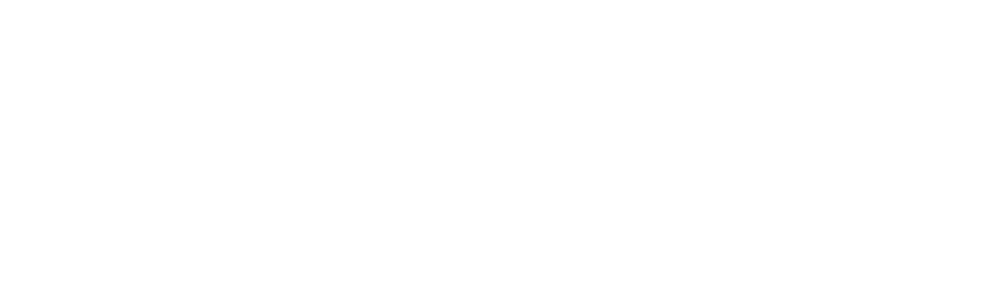
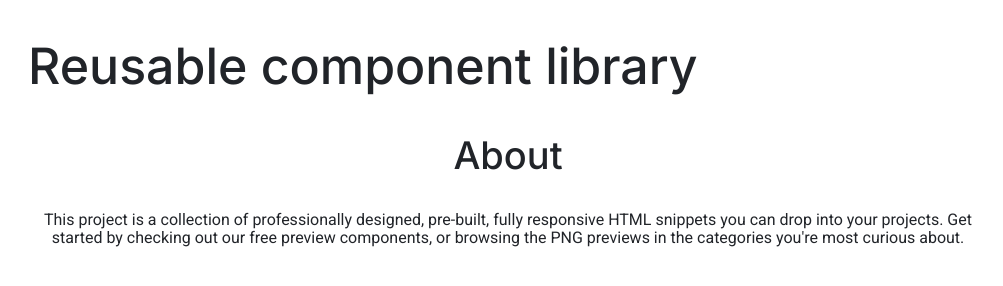
Before and after one commit to js-tasks-ru/htmlcss-20250313_n-belozyorova, a website: page index.html in a window 1280 px wide. Shown: the whole page, without its empty margins (132-1135 px from the left). Drawn offline with Linux system fonts and the light colour scheme.

Commit message:
Page skeleton added

```diff
--- a/assets/css/main.css
+++ b/assets/css/main.css
@@ -1,5 +1,10 @@
 @import '../fonts/fonts.css';
 @import './normalize.css';
+
+@import '../../components/header/header.css';
+@import '../../components/main/main.css';
+@import '../../components/page/page.css';
+@import '../../components/footer/footer.css';
 
 :root {
     --white: #ffffff;
--- a/assets/fonts/fonts.css
+++ b/assets/fonts/fonts.css
@@ -1 +1,2 @@
 @import url('https://fonts.googleapis.com/css2?family=Roboto:ital,wght@0,100;0,300;0,400;0,500;0,700;0,900;1,100;1,300;1,400;1,500;1,700;1,900&display=swap');
+@import url('https://fonts.googleapis.com/css2?family=Inter:ital,opsz,wght@0,14..32,100..900;1,14..32,100..900&display=swap');
--- /dev/null
+++ b/components/footer/footer.css
@@ -0,0 +1,14 @@
+.footer {
+  background-color: var(--white);
+  color: var(--black);
+  padding: 0 160px;
+  text-align: center;
+}
+
+.footer__title {
+  font-family: 'Inter';
+  font-style: normal;
+  font-weight: 500;
+  font-size: 38px;
+  line-height: 48px;
+}
--- /dev/null
+++ b/components/header/header.css
@@ -0,0 +1,13 @@
+.header {
+  background-color: var(--white);
+  color: var(--black);
+  padding: 0 160px;
+}
+
+.header__title {
+  font-family: 'Inter';
+  font-style: normal;
+  font-weight: 500;
+  font-size: 50px;
+  line-height: 64px;
+}
--- /dev/null
+++ b/components/main/main.css
@@ -0,0 +1,3 @@
+.main {
+
+}
--- a/index.html
+++ b/index.html
@@ -5,6 +5,21 @@
         <link rel="stylesheet" href="./assets/css/main.css">
     </head>
     <body>
-
+      <div class="page">
+        <header class="header">
+          <h1 class="header__title">Reusable component library</h1>
+        </header>
+        <main class="main">
+          <div class="cards-grid"></div>
+        </main>
+        <footer class="footer">
+          <h2 class="footer__title">About</h2>
+          <div class="footer__description">
+            This project is a collection of professionally designed, pre-built, fully responsive HTML snippets you can drop into
+            your projects. Get started by checking out our free preview components, or browsing the PNG previews in the categories
+            you're most curious about.
+          </div>
+        </footer>
+      </div>
     </body>
 </html>
```
Also changed, not shown: components/page/page.css (added).
